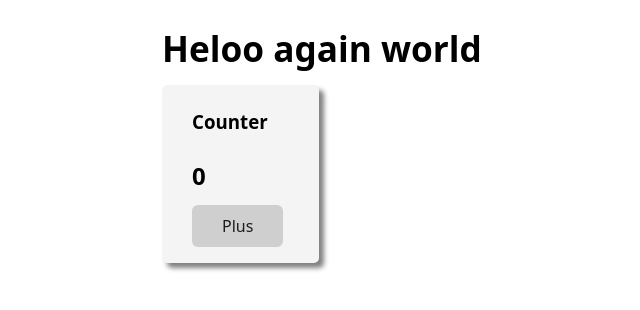
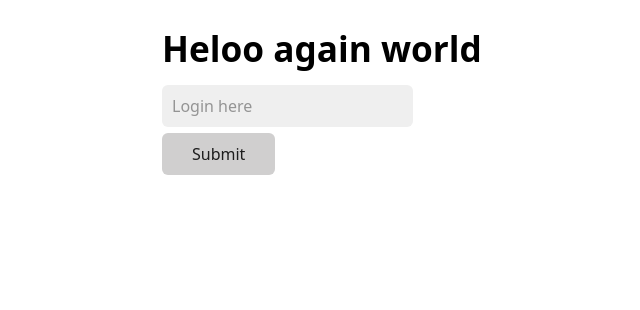
Before and after one commit to livrocky/react-05-events-forms, a React (Create React App) app: page / in a window 1280 px wide. Shown: the top 310 px of the page, without its empty margins (78-718 px from the left). Built offline with nearby package versions, Linux system fonts and the light colour scheme.

Commit message:
login before input

```diff
--- a/src/App.js
+++ b/src/App.js
@@ -1,11 +1,14 @@
 import './App.css';
 import Counter from './components/Counter/Counter';
+import Login from './components/Form/Login';
 
 function App() {
   return (
     <div className='App'>
       <h1>Heloo again world</h1>
-      <Counter />
+      {/* TODO: add multipe counters with titles */}
+      {/* <Counter /> */}
+      <Login />
     </div>
   );
 }
--- a/src/components/Counter/Counter.jsx
+++ b/src/components/Counter/Counter.jsx
@@ -1,17 +1,45 @@
 import { useState } from 'react';
 
 function Counter() {
-  //   let counterValue = 0;
+  // let counterValue = 0
   const [counterValue, setCounterValue] = useState(0);
 
-  // parasyti funkcija, handleCounterIncrement() kuri didina counterValue 1
+  // parasyti funkcija handleCounterIncrement() kuri didina counterValue 1
+  function handleCounterIncrement() {
+    setCounterValue((prevState) => prevState + 1);
+  }
+  // parasyti funkcija handleCounterDecrement() kuri mazina counterValue 1
+  const handleCounterDecrement = () => {
+    // if (counterValue <= 0) {
+    //   return;
+    // }
+    setCounterValue((prevState) => prevState - 1);
+  };
+
+  const isCounterPositive = counterValue !== 0;
+  // parasyti funkcija handleCounterChange() kuri mazina arba didina counterValue 1
+
+  // handleCounterIncrement() infinite loop
+
+  // toliau-1 neleisti skaiciaus padaryti neigiamu
+
+  // toliau-2 leisti neigiama. jei teigiamas tai zalias skaiciaus jei neigiamas tai raudonas
+
+  // toliau-3 prideti mygtuka 'reset' kuris nunulina counteri
 
   return (
     <div className='counter'>
-      <h3>Counter</h3>
-      <h2>{counterValue}</h2>
+      <h3 onMouseEnter={() => console.log('Patrauk kursoriu!!!')}>Push ups Counter</h3>
+      <h2 className={`${isCounterPositive}`}> {counterValue}</h2>
       <div className='control'>
-        <button className='btn'>Plus</button>
+        <button onClick={handleCounterIncrement} className='btn'>
+          plus
+        </button>
+        {isCounterPositive && (
+          <button disabled={!isCounterPositive} onClick={handleCounterDecrement} className='btn'>
+            minus
+          </button>
+        )}
       </div>
     </div>
   );
--- /dev/null
+++ b/src/components/Form/Login.jsx
@@ -0,0 +1,19 @@
+// Login.jsx componentas
+function Login() {
+  function displayValue() {
+    console.log('DisplayValue called');
+  }
+  return (
+    <div className='login'>
+      {/* // vienas input type text */}
+      <input type='text' placeholder='Login here' />
+      {/* // vienas button */}
+      <button onClick={displayValue}>Submit</button>
+    </div>
+  );
+}
+// sukurti displayValue funkcija su test console.log
+// paspaudus button iskvieciam funkcija displayValue
+// sukurti state kuriam saugosim username
+
+export default Login;
```
